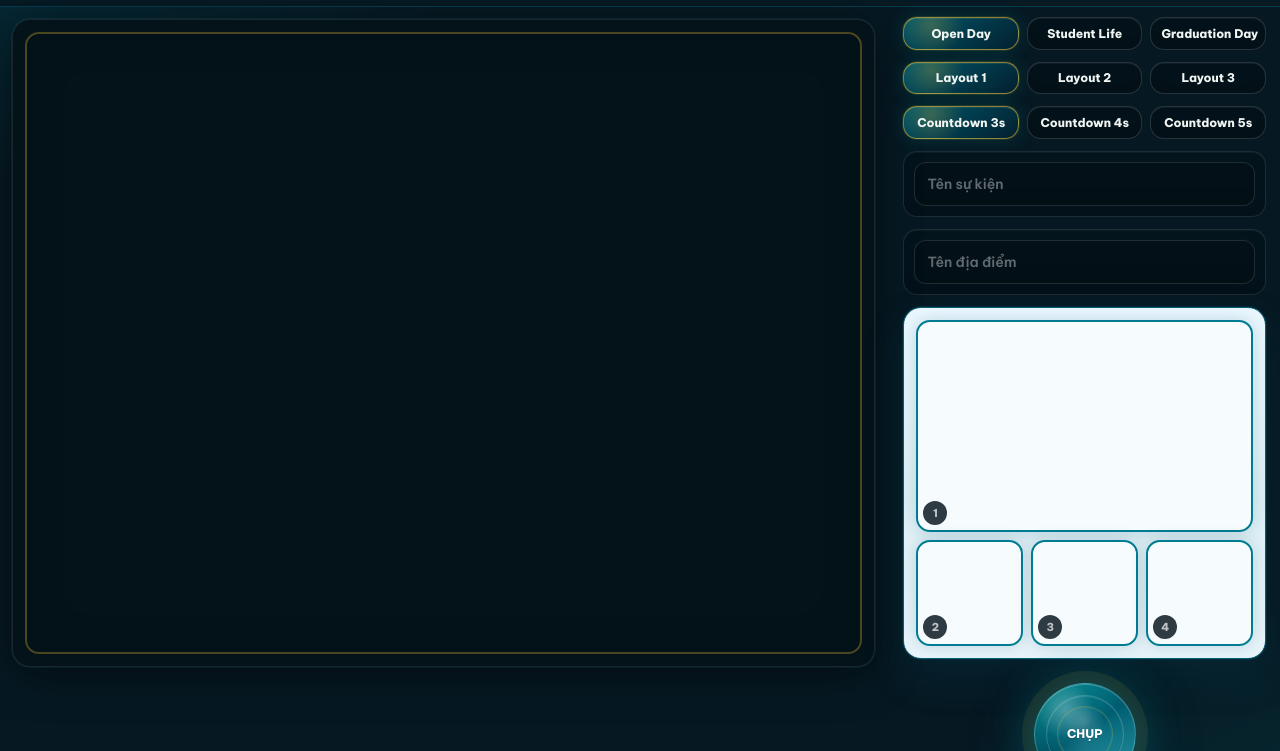
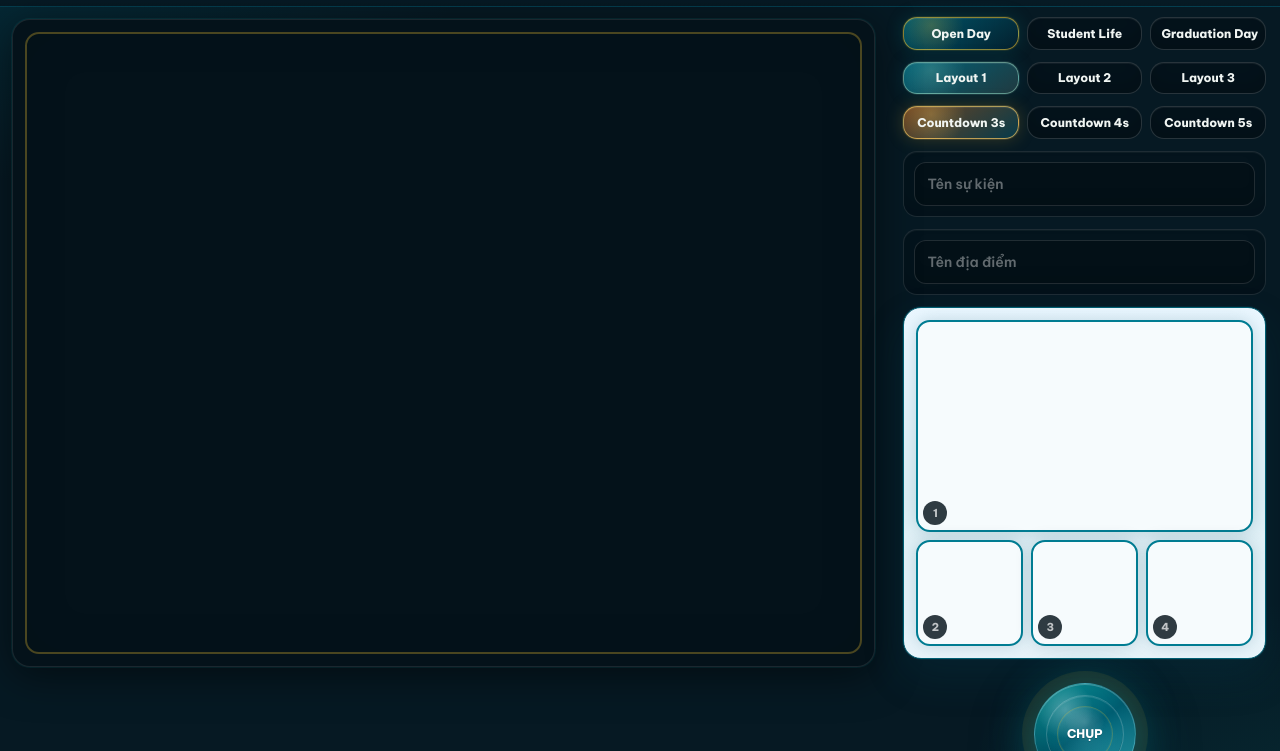
Before and after one commit to longndt/greenwichbooth, a website built with Vite: page index.html in a window 1280 px wide. Shown: the part 49-800 px from the top of the page. Built offline with nearby package versions, Linux system fonts and the light colour scheme; no server answers.

Commit message:
fix: differentiate active control rows

```diff
--- a/src/styles.css
+++ b/src/styles.css
@@ -368,6 +368,28 @@ html, body {
   box-shadow:
     0 0 0 1px rgba(255,203,47,0.1),
     0 0 18px rgba(10,147,150,0.22),
+    inset 0 1px 0 rgba(255,255,255,0.08);
+}
+
+.layout-chip.is-active {
+  background:
+    radial-gradient(circle at 24% 24%, rgba(148,210,189,0.24), transparent 38%),
+    linear-gradient(145deg, rgba(0,106,127,0.92), rgba(33,59,66,0.96));
+  border-color: rgba(148,210,189,0.58);
+  box-shadow:
+    0 0 0 1px rgba(148,210,189,0.12),
+    0 0 18px rgba(0,106,127,0.24),
+    inset 0 1px 0 rgba(255,255,255,0.08);
+}
+
+.time-chip.is-active {
+  background:
+    radial-gradient(circle at 24% 24%, rgba(255,209,102,0.28), transparent 38%),
+    linear-gradient(145deg, rgba(122,74,33,0.92), rgba(7,59,76,0.96));
+  border-color: rgba(255,209,102,0.66);
+  box-shadow:
+    0 0 0 1px rgba(255,209,102,0.14),
+    0 0 18px rgba(214,167,44,0.24),
     inset 0 1px 0 rgba(255,255,255,0.08);
 }
 
```
Also changed, not shown: scripts/smoke-poster.mjs (+7 -0 lines).
